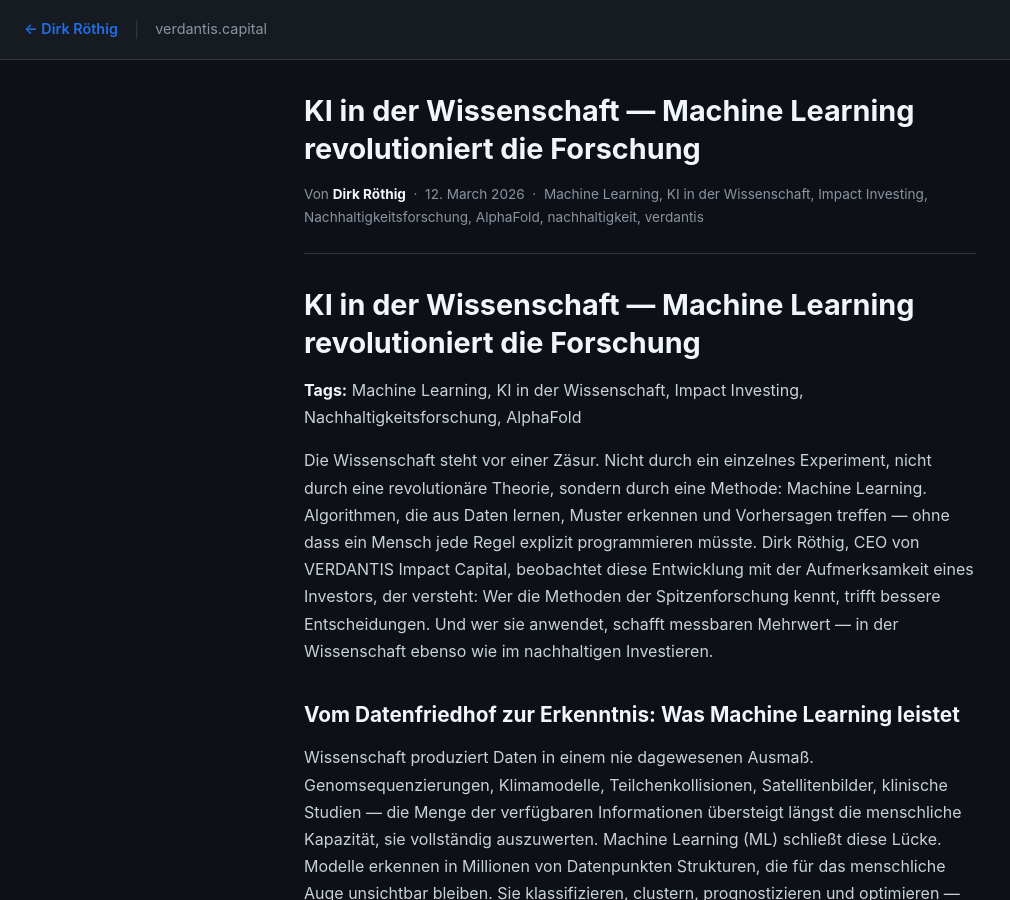
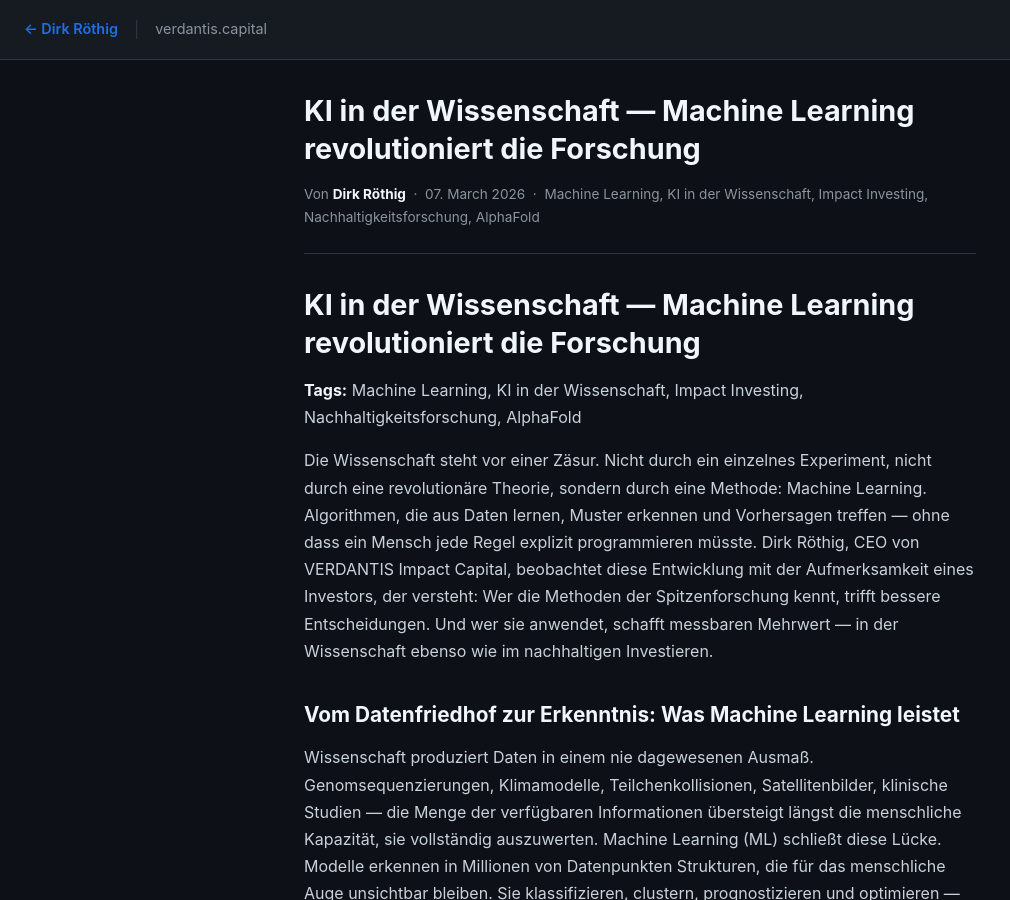
Before and after one commit to GaudianVivere/GaudianVivere.github.io, a Jekyll site: the page built from _posts/2026-03-12-artikel-39-de.md, in a window 1280 px wide and 900 px high. Shown: the whole window, without its empty margins (0-1010 px from the left). Built offline with Jekyll 4.4.1, drawn with Linux system fonts in a browser that asks for light colours; some of the changed text lies outside the part shown.

Commit message:
Update 2026-03-12-artikel-39-de.md

```diff
--- a/_posts/2026-03-12-artikel-39-de.md
+++ b/_posts/2026-03-12-artikel-39-de.md
@@ -1,13 +1,10 @@
 ---
-layout: post
-title: "KI in der Wissenschaft — Machine Learning revolutioniert die Forschung"
-date: 2026-03-12
-categories: [nachhaltigkeit]
-tags: ["Machine Learning", "KI in der Wissenschaft", "Impact Investing", "Nachhaltigkeitsforschung", "AlphaFold", "nachhaltigkeit", "verdantis"]
-author: "Dirk Röthig, CEO, VERDANTIS Impact Capital"
-lang: de
-published: true
-description: "Wie künstliche Intelligenz und Machine Learning die wissenschaftliche Forschung transformieren — von der Proteinstrukturvorhersage bis zur Klimamodellierung. Dirk Röthig und VERDANTIS Impact Capital nutzen dieselben Methoden für datengetriebene Impact-Investment-Entscheidungen."
+title: KI in der Wissenschaft — Machine Learning revolutioniert die Forschung
+description: Wie künstliche Intelligenz und Machine Learning die wissenschaftliche Forschung transformieren — von der Proteinstrukturvorhersage bis zur Klimamodellierung. Dirk Röthig und VERDANTIS Impact Capital nutzen dieselben Methoden für datengetriebene Impact-Investment-Entscheidungen.
+tags: [Machine Learning, KI in der Wissenschaft, Impact Investing, Nachhaltigkeitsforschung, AlphaFold]
+series: "KI & Wissenschaft"
+author: Dirk Röthig
+date: 2026-03-07
 ---
 
 # KI in der Wissenschaft — Machine Learning revolutioniert die Forschung
```
